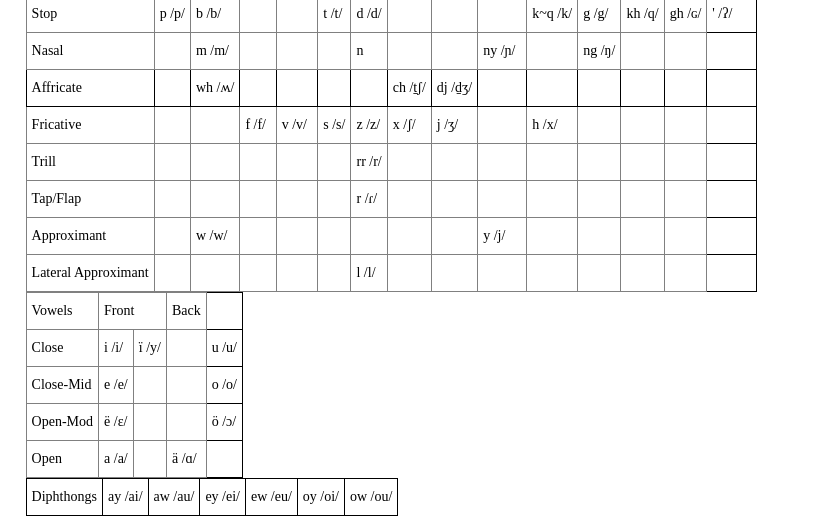
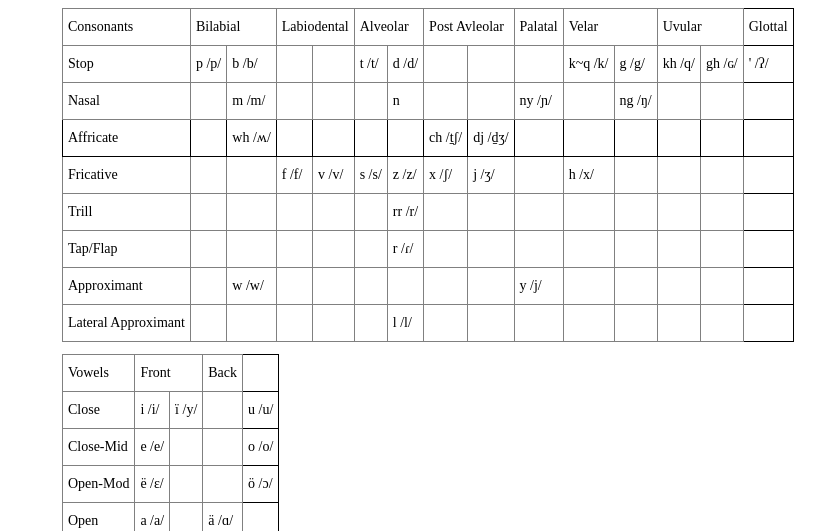
Before and after one commit to CaptainYulef/Barposh, a plain HTML site: page index.html in a window 1280 px wide. Shown: the part 126-657 px from the top of the page, without its empty margins (0-832 px from the left). Drawn offline with Linux system fonts and the light colour scheme.

Commit message:
Update index.html

```diff
--- a/index.html
+++ b/index.html
@@ -1,4 +1,11 @@
-<body style="margin:1%; padding:1%;">
+<style>
+  * {
+  margin:1%;
+    padding:1%;
+  }
+</style>
+
+<body>
 
 <h1>Phonology</h1>
 
```
